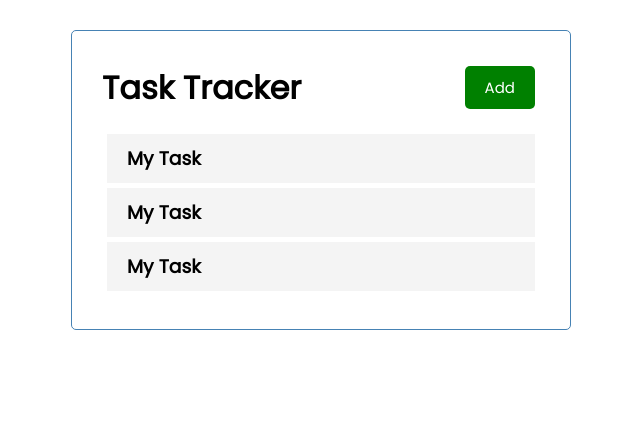
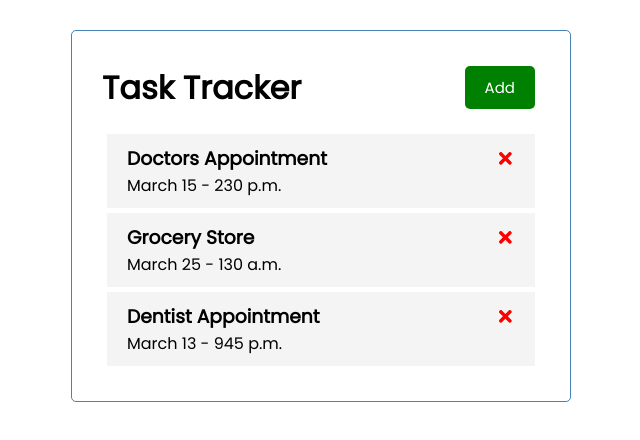
Before and after one commit to JasonHensley1989/react-practice-advanced, a React (Create React App) app in the folder react-todo-advanced/: page / in a window 1280 px wide. Shown: the top 440 px of the page, without its empty margins (319-959 px from the left). Built offline with nearby package versions, Linux system fonts and the light colour scheme.

Commit message:
delete task/prop drilling

```diff
--- a/react-todo-advanced/src/App.js
+++ b/react-todo-advanced/src/App.js
@@ -8,25 +8,32 @@ function App() {
     {
         id: 1,
         text: "Doctors Appointment",
+        day: "March 15 - 230 p.m.",
         reminder: true,
     },
     {
         id: 2,
         text: "Grocery Store",
+        day: "March 25 - 130 a.m.",
         reminder: false,
     },
     {
         id: 3,
         text: "Dentist Appointment",
+        day: "March 13 - 945 p.m.",
         reminder: true,
     }
 ])
 
+// Delete Task
+  const deleteTask = (id) => {
+    console.log('delete', id);
+  }
 
   return (
       <div className="container">
           <Header />
-          <Tasks tasks={tasks}/>
+          <Tasks tasks={tasks} onDelete={deleteTask}/>
       </div>
   );
 }
--- a/react-todo-advanced/src/components/Task.js
+++ b/react-todo-advanced/src/components/Task.js
@@ -1,7 +1,12 @@
-const Task = () => {
+import { FaTimes } from 'react-icons/fa';
+
+const Task = ({ task, onDelete }) => {
   return (
     <div className="task">
-        <h3>My Task</h3>
+        <h3>
+            {task.text} <FaTimes onClick={onDelete} style={{color:'red', cursor: "pointer" }} />
+        </h3>
+        <p>{task.day}</p>
     </div>
   )
 }
--- a/react-todo-advanced/src/components/Tasks.js
+++ b/react-todo-advanced/src/components/Tasks.js
@@ -1,12 +1,12 @@
 import Task from "./Task"
 
-const Tasks = ({ tasks }) => {
+const Tasks = ({ tasks, onDelete }) => {
 
 
     return (
         <>
         {tasks.map((task) => (
-        <Task key={task.id} task={task} />
+        <Task key={task.id} task={task} onDelete={onDelete} />
         ))}
         </>
     )
```
